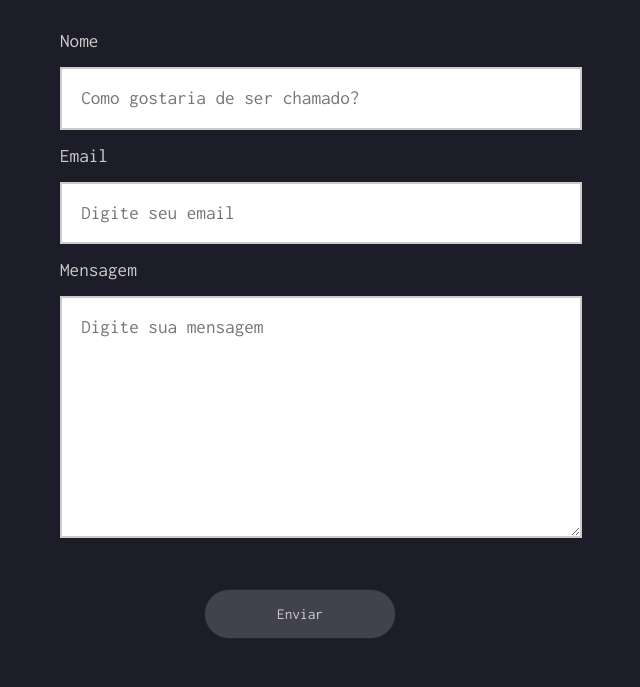
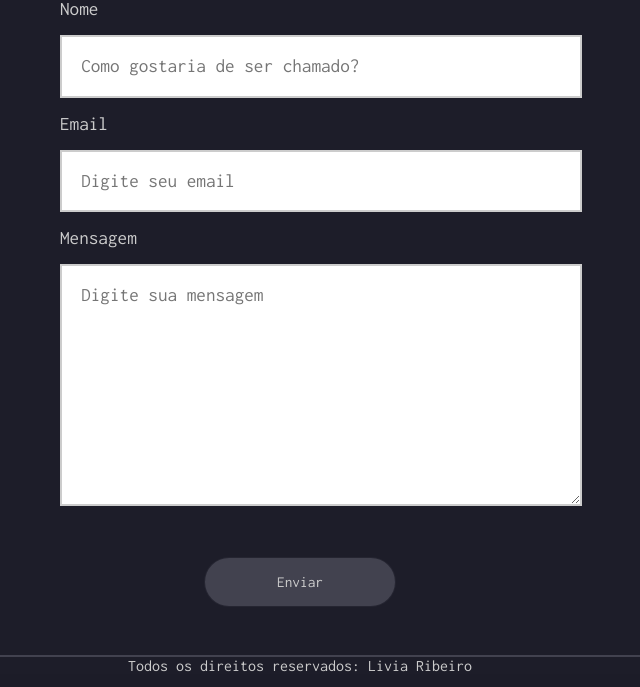
Before and after one commit to ribeirolivia/Portifolio, a Flask app: page / in a window 1280 px wide. Shown: the part 2383-3070 px from the top of the page, without its empty margins (340-980 px from the left). Run offline with Flask 2, Linux system fonts and the light colour scheme.

Commit message:
Ajuste HTML e CSS

```diff
--- a/static/css/style.css
+++ b/static/css/style.css
@@ -59,7 +59,7 @@ section#sobre-mim{
     display: flex;
     justify-content: center;
     align-items: center;
-    padding: 4rem;
+    padding: 2rem;
     background-color: rgba(148, 105, 83, 0.856);
 }
 section#sobre-mim div img{
@@ -67,10 +67,10 @@ section#sobre-mim div img{
     border-radius: 50%;
 }
 section#sobre-mim div p{
-    font-size: 1.8vw;
+    font-size: 1.2vw;
     text-align: justify;
     color: #fff;
-    line-height: 4rem;
+    line-height: 3rem;
 }
 section#projetos{
     display: flex;
@@ -284,7 +284,22 @@ section#contatos div#carregamento div#loader{
         transform: rotate(360deg);
     }
 }
+footer{
+    background-color: rgb(29, 29, 41);
+}
+footer p {
+    min-height: 1rem;
+    display: flex;
+    justify-content: center;
+    align-items: center;
+    color: #ccc;
+}
 
+footer hr {
+    width: 60%;
+    margin: auto;
+    border: 0.2px solid rgba(75, 75, 88, 0.822);
+}
 
 
 /* send */
--- a/templates/index.html
+++ b/templates/index.html
@@ -4,7 +4,6 @@
         <meta charset="UTF-8">
         <meta name="viewport" content="width=device-width, initial-scale=1.0">
         <title>Portifólio</title>
-
         <link rel="stylesheet" href="../static/css/style.css">
         <link rel="stylesheet" href="https://stackpath.bootstrapcdn.com/font-awesome/4.7.0/css/font-awesome.min.css">
 
@@ -37,8 +36,8 @@
             </div>
             <div>
                 <p>
-                    Acredito que com esforço direcionado, alcançamos todos os resultados almejados. Desbravar novos caminhos faz parte da minha história. Com educação, gentileza e curiosidade podemos mudar o mundo.
-                </p>
+                    Paulista, formada em Gestão da Qualidade e Produtividade, auditora ISO 9001, ISO 14001, PBQP-h, entre outras. Iniciei minhas atividades profissionais com implantação de sistemas de gestão integrados, através do uso de ferramentas da qualidade e treinamentos, em diversos segmentos do mercado.</p> <p>Acredito que com esforço direcionado, alcançamos todos os resultados almejados. Desbravar novos caminhos faz parte da minha história. Com educação, gentileza e curiosidade podemos mudar o mundo.</p>
+
                 <p>
                     E você, está preparado?
                 </p>
@@ -132,8 +131,9 @@
         </section>
 
         <footer>
-            <!-- completar -->
-        </footer>
+            <hr>
+            <p>Todos os direitos reservados: Livia Ribeiro</p>
+         </footer>
 
 
         <script src="../static/js/script.js"></script>
--- a/templates/send.html
+++ b/templates/send.html
@@ -15,10 +15,12 @@
          <i class="fa fa-check-circle" aria-hidden="true"></i>
          <h1>Olá {{formContato.nome}}, sua mensagem foi enviada com sucesso!</h1>
          <p>Em breve entrarei em contato</p>
+         <p>Obrigada pela visita!</p>
          <h3>Mensagem:</h3>
          <p>{{formContato.mensagem}}</p>
          <a href="/">Voltar para o portfólio</a>
       </div>
+
    </section>
 
 
```
